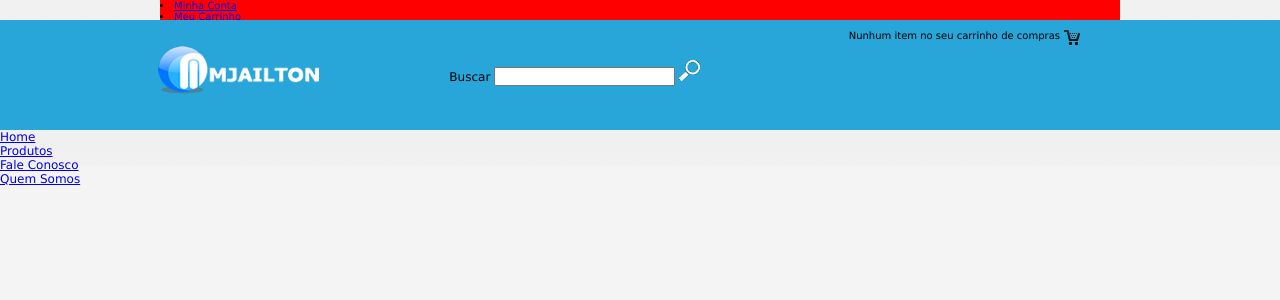
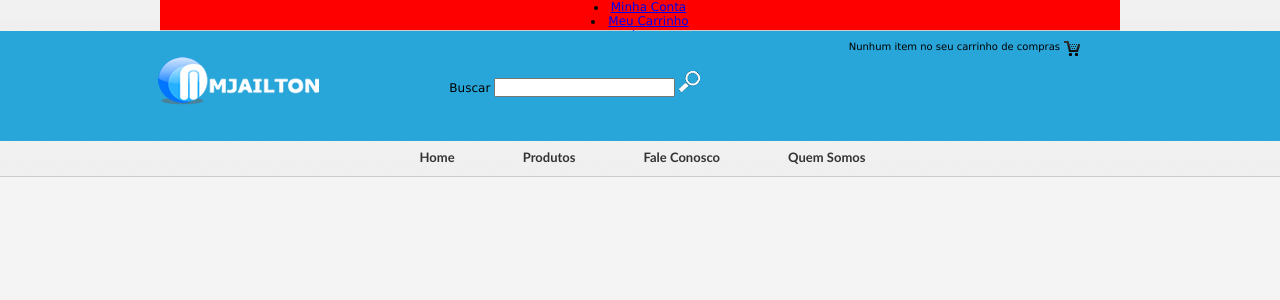
Before and after one commit to Wanderson-A-Timoteo/Ma-Belle-Lingerie, a PHP site: page / in a window 1280 px wide. Shown: the top 300 px of the page. Run offline with PHP 8.4, Linux system fonts and the light colour scheme.

Commit message:
Ainda no cabeçalho do site, add no css class fundo_principal, add menu-principal

```diff
--- a/cabecalho.php
+++ b/cabecalho.php
@@ -21,13 +21,13 @@
   </section>
 </div>
 
-<div id="cabecalho_inferior">
+<div id="cabecalho_inferior" class="fundo_principal">
   <nav id="menu-principal">
     <ul>
-      <li><a href="#">Home</a></li>
-      <li><a href="#">Produtos</a></li>
-      <li><a href="#">Fale Conosco</a></li>
-      <li><a href="#">Quem Somos</a></li>
+      <li class="linha-vertical"><a href="#">Home</a></li>
+      <li class="linha-vertical"><a href="#">Produtos</a></li>
+      <li class="linha-vertical"><a href="#">Fale Conosco</a></li>
+      <li class="linha-vertical"><a href="#">Quem Somos</a></li>
     </ul>
   </nav>
 </div>
--- a/css/css.css
+++ b/css/css.css
@@ -28,24 +28,27 @@
   background: #28a5d9;
 }
 
+.fundo_principal {
+  background: url(../imagens/fundo-menu.png);
+}
+
+
 #menu-cima {
     width: 960px;
-  height: 20px;
+    height: 30px;
+    border-bottom: 1px solid #ccc;
     background: red;
     margin: 0 auto;
-  font-size: 10px;
+    text-align: center;
   }
 
   #menu-cima ul {
-  width: 300px;
-  float: right;
-  text-align: right;
-  margin-right: 20px;
+    list-style: none;
+    font-family: "Trebuchet MS";
   }
 
   #menu-cima ul li {
     display: inline;
-  margin-left: 10px;
   }
 
 #menu-cima ul li a{
@@ -100,3 +103,43 @@
 .busca input [type=search] {
   width: 400px;
 }
+
+#cabecalho_inferior {
+  width: 100%;
+  line-height: 22px;
+  border-bottom: 1px solid #ccc;
+}
+
+#menu-principal {
+  width: 960px;
+  height: 30px;
+  padding-top: 5px;
+  margin: 0 auto;
+  text-align: center;
+}
+
+#menu-principal ul {
+  list-style: none;
+  font-family: "Trebuchet MS";
+}
+
+#menu-principal ul li {
+  display: inline;
+  margin-left: 5px;
+  padding: 5px 30px;
+  font-weight: bold;
+  font-size: 13px;
+}
+
+.linha-vertical {
+  border-right: 1px solic #ccc;
+}
+
+#menu-principal ul li a{
+  color: #333;
+  text-decoration: none;
+}
+
+#menu-principal ul li a:hover {
+  color: red;
+}
```
Lines whose indentation alone changed are shown as unchanged.
